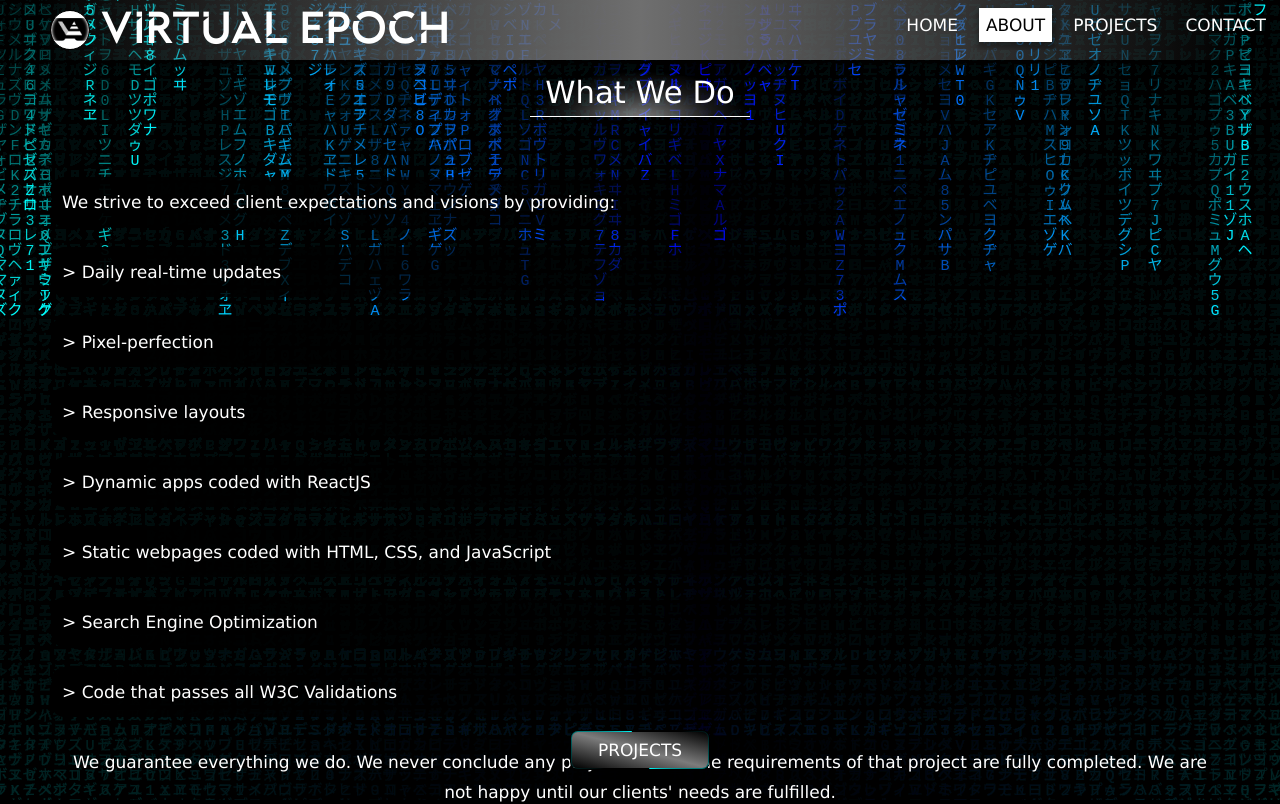
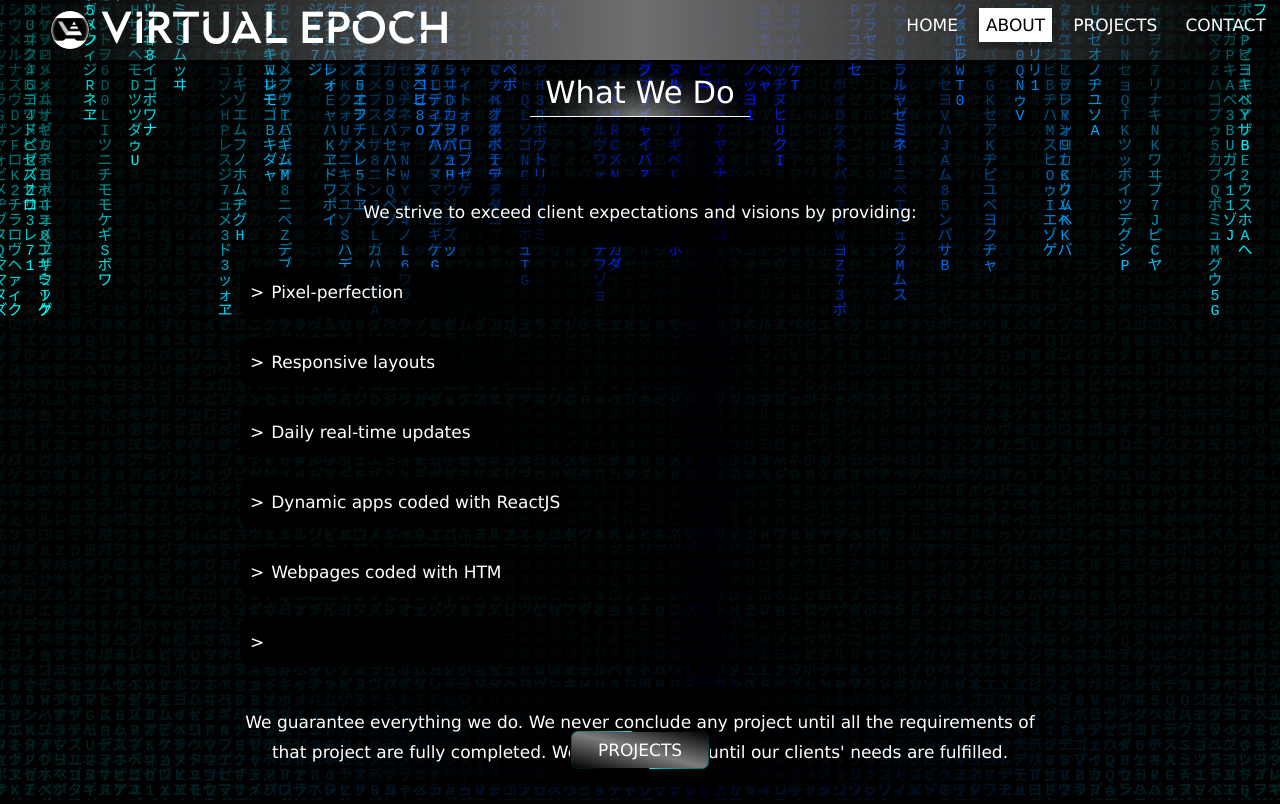
Before and after one commit to virtualepoch/virtual-epoch-app, a React (Create React App) app: page /about in a window 1280 px wide. Shown: the top 804 px of the page. Built offline with nearby package versions, Linux system fonts and the light colour scheme.

Commit message:
typing anim testing

```diff
--- a/src/pages/About.js
+++ b/src/pages/About.js
@@ -1,22 +1,126 @@
+import React, { useRef, useEffect } from "react";
 import { Link } from "react-router-dom";
 import "./about.css";
 
 export default function About() {
+  const textBox1 = useRef(null);
+  const textBox2 = useRef(null);
+  const textBox3 = useRef(null);
+  const textBox4 = useRef(null);
+  const textBox5 = useRef(null);
+  const textBox6 = useRef(null);
+  const textBox7 = useRef(null);
+
+  useEffect(() => {
+    const phrase1 = "Pixel-perfection";
+    const phrase2 = "Responsive layouts";
+    const phrase3 = "Daily real-time updates";
+    const phrase4 = "Dynamic apps coded with ReactJS";
+    const phrase5 = "Webpages coded with HTML, CSS, and JavaScript";
+    const phrase6 = "Code that passes all W3C Validations";
+    let i = 0;
+    let j = 0;
+    let k = 0;
+    let l = 0;
+    let m = 0;
+    let n = 0;
+    let text1 = [];
+    let text2 = [];
+    let text3 = [];
+    let text4 = [];
+    let text5 = [];
+    let text6 = [];
+    // ///////////////////////////////////////////////////////////////////
+    function typePhrase1() {
+      if (i < phrase1.length) {
+        text1.push(phrase1[i]);
+        i++;
+      }
+      textBox1.current.innerHTML = text1.join("");
+      setTimeout(typePhrase1, 50);
+    }
+    typePhrase1();
+
+    // ///////////////////////////////////////////////////////////////
+    function typePhrase2() {
+      if (j < phrase2.length) {
+        text2.push(phrase2[j]);
+        j++;
+      }
+      textBox2.current.innerHTML = text2.join("");
+      setTimeout(typePhrase2, 50);
+    }
+    setTimeout(function () {
+      typePhrase2();
+    }, 1000);
+
+    // ///////////////////////////////////////////////
+    function typePhrase3() {
+      if (k < phrase3.length) {
+        text3.push(phrase3[k]);
+        k++;
+      }
+      textBox3.current.innerHTML = text3.join("");
+      setTimeout(typePhrase3, 50);
+    }
+    setTimeout(function () {
+      typePhrase3();
+    }, 2000);
+
+    // //////////////////////////////////////////////
+    function typePhrase4() {
+      if (l < phrase4.length) {
+        text4.push(phrase4[l]);
+        l++;
+      }
+      textBox4.current.innerHTML = text4.join("");
+      setTimeout(typePhrase4, 50);
+    }
+    setTimeout(function () {
+      typePhrase4();
+    }, 3100);
+
+    // ///////////////////////////////////////////////
+    function typePhrase5() {
+      if (m < phrase5.length) {
+        text5.push(phrase5[m]);
+        m++;
+      }
+      textBox5.current.innerHTML = text5.join("");
+      setTimeout(typePhrase5, 50);
+    }
+    setTimeout(function () {
+      typePhrase5();
+    }, 4600);
+
+    // ///////////////////////////////////
+    function typePhrase6() {
+      if (n < phrase6.length) {
+        text6.push(phrase6[n]);
+        n++;
+      }
+      textBox6.current.innerHTML = text6.join("");
+      setTimeout(typePhrase6, 50);
+    }
+    setTimeout(function () {
+      typePhrase6();
+    }, 6700);
+  }, []);
+
   return (
     <section className="about">
       <h1 className="section-heading">What We Do</h1>
 
       <div className="about-content">
-        <p>We strive to exceed client expectations and visions by providing:</p>
-        <p>&gt; Daily real-time updates</p>
-        <p>&gt; Pixel-perfection</p>
-        <p>&gt; Responsive layouts</p>
-        <p>&gt; Dynamic apps coded with ReactJS</p>
-        <p>&gt; Static webpages coded with HTML, CSS, and JavaScript</p>
-        <p>&gt; Search Engine Optimization</p>
-        <p>&gt; Code that passes all W3C Validations</p>
-        <p className="inquire-statement">We guarantee everything we do. We never conclude any project until all the requirements of that project are fully completed. We are not happy until our clients' needs are fulfilled.</p>
-        <p className="inquire-statement"> If you'd like to inquire into our services please press the 'Contact' link on the next page. Thanks for the visit!</p>
+        <p className="mission-statement">We strive to exceed client expectations and visions by providing:</p>
+        <p className="text-box" ref={textBox1}></p>
+        <p className="text-box" ref={textBox2}></p>
+        <p className="text-box" ref={textBox3}></p>
+        <p className="text-box" ref={textBox4}></p>
+        <p className="text-box" ref={textBox5}></p>
+        <p className="text-box" ref={textBox6}></p>
+        <p className="mission-statement">We guarantee everything we do. We never conclude any project until all the requirements of that project are fully completed. We are not happy until our clients' needs are fulfilled.</p>
+        <p className="mission-statement"> If you'd like to inquire into our services please press the 'Contact' link on the next page. Thanks for the visit!</p>
 
         <div className="pyramid-container">
           <div className="pyramid-wrapper">
--- a/src/pages/about.css
+++ b/src/pages/about.css
@@ -5,13 +5,42 @@
   padding: 20px 0;
 }
 .about-content p {
-  margin: 20px 0;
+  max-width: 800px;
+  margin: 20px auto;
   padding: 10px;
+}
+.text-box {
+  width: 100%;
+  height: fit-content;
+  display: flex;
+  align-items: center;
   background: linear-gradient(to right, black, transparent);
   border-radius: 12px;
 }
-.about-content .inquire-statement {
+.text-box::before {
+  content: ">";
+  margin-right: 7px;
+}
+/* .text-box::after {
+  content: "";
+  width: 15px;
+  height: 3px;
+  position: relative;
+  top: 10px;
+  background: white;
+  animation: blink 1s linear infinite;
+}
+@keyframes blink {
+  30% {
+    background: none;
+  }
+  70% {
+    background: none;
+  }
+} */
+.about-content .mission-statement {
   text-align: center;
+  padding: 20px 0;
   background: linear-gradient(to right, transparent, black, transparent);
 }
 .pyramid-container {
```
